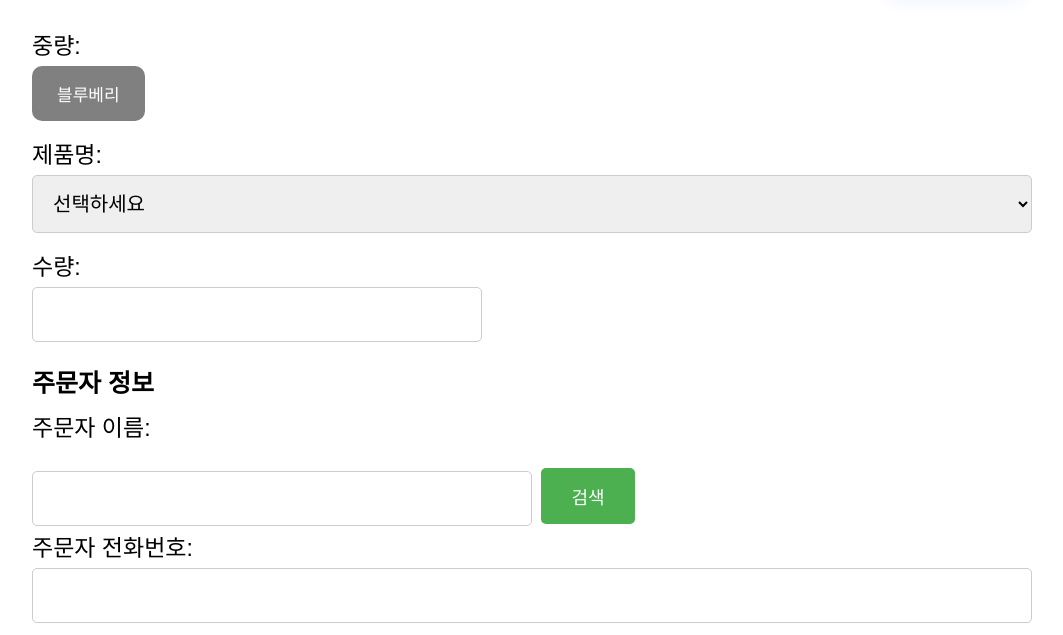
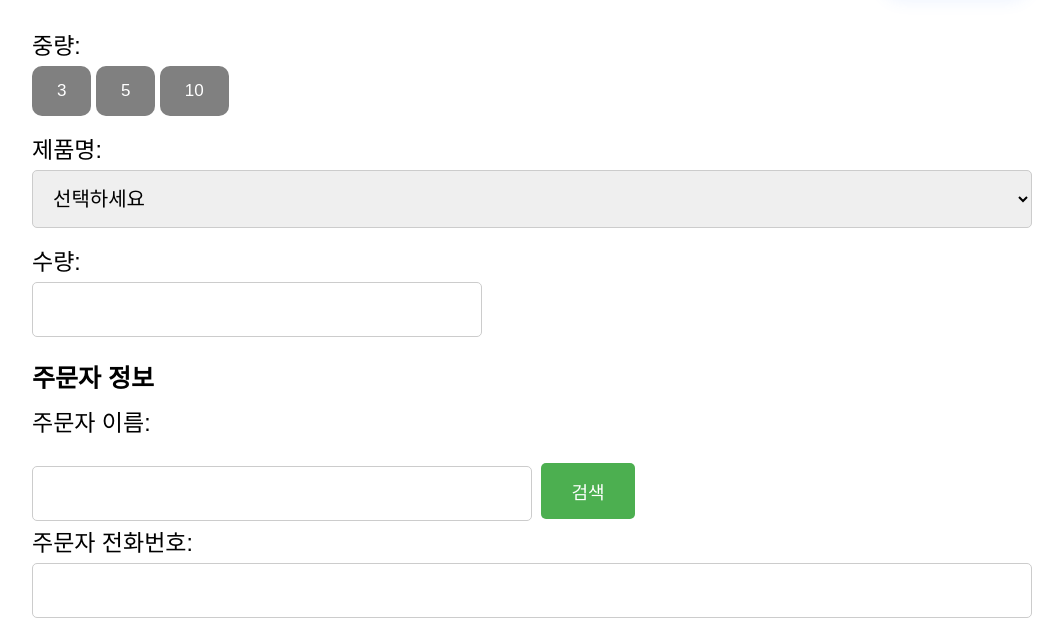
Before and after one commit to swiiiim/fallsystem, a plain HTML site: page myproject/KSY/save.html in a window 1280 px wide. Shown: the part 162-797 px from the top of the page, without its empty margins (108-1171 px from the left). Drawn offline with Linux system fonts and the light colour scheme; no server answers.

Commit message:
블루베리 삭제 가을단감 부활

```diff
--- a/myproject/KSY/save.html
+++ b/myproject/KSY/save.html
@@ -378,10 +378,10 @@
               <div class="divproduct1" style="flex: 1;">
                     <label>중량:</label>
                     <input type="hidden" id="selectedProductCd" name="selectedProductCd" value="">
-                    <!--<button id="button1" class="prdbutton" type="button" data-cd="3">3</button>
+                    <button id="button1" class="prdbutton" type="button" data-cd="3">3</button>
                     <button id="button2" class="prdbutton" type="button" data-cd="5">5</button>
-                    <button id="button3" class="prdbutton" type="button" data-cd="10">10</button>-->
-                    <button id="button4" class="prdbutton" type="button" data-cd="1">블루베리</button>
+                    <button id="button3" class="prdbutton" type="button" data-cd="10">10</button>
+                    <!--<button id="button4" class="prdbutton" type="button" data-cd="1">블루베리</button>-->
               </div>
             </div>
             <div class="form-group" style="display: flex; gap: 10px;">
```
